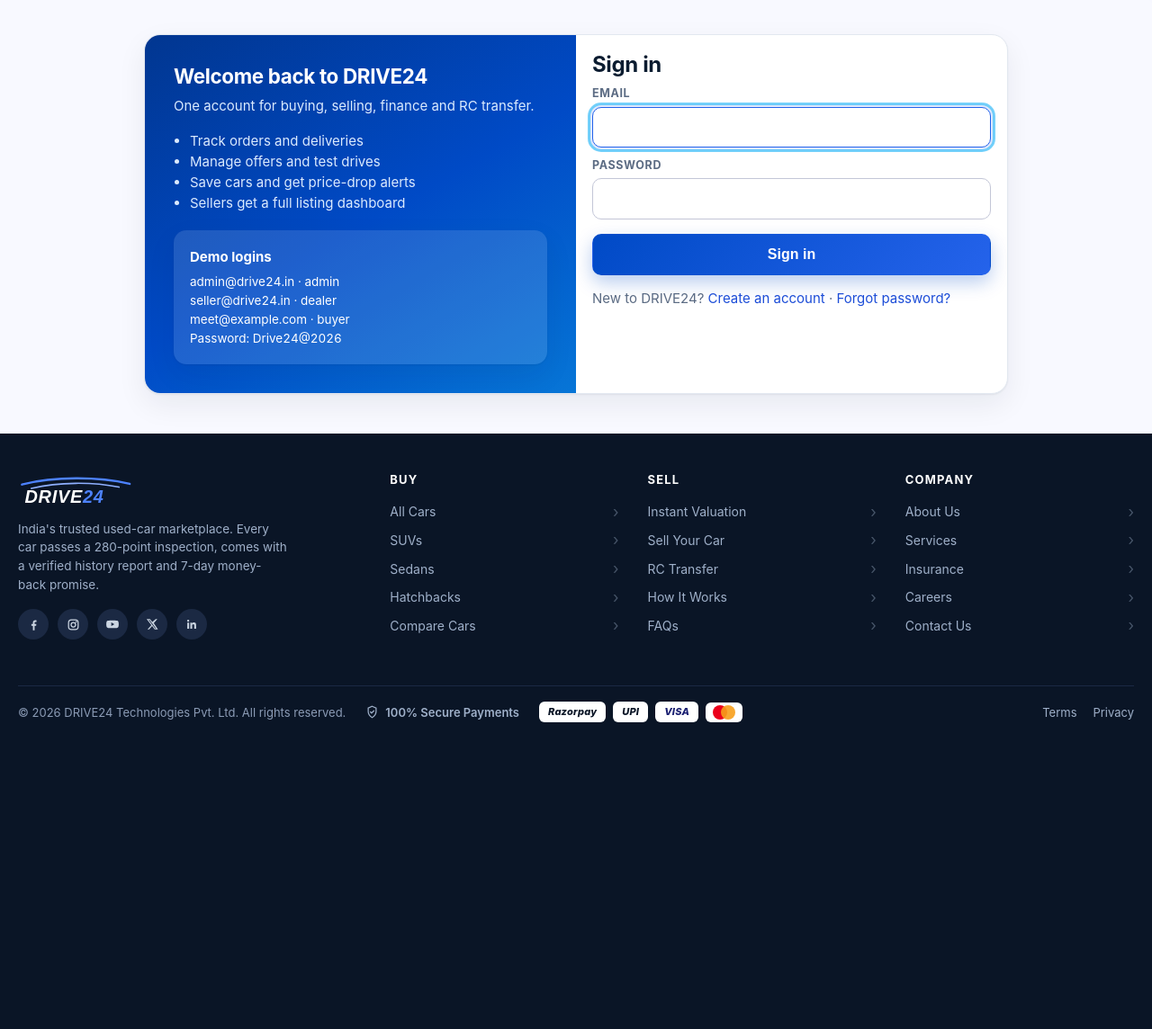
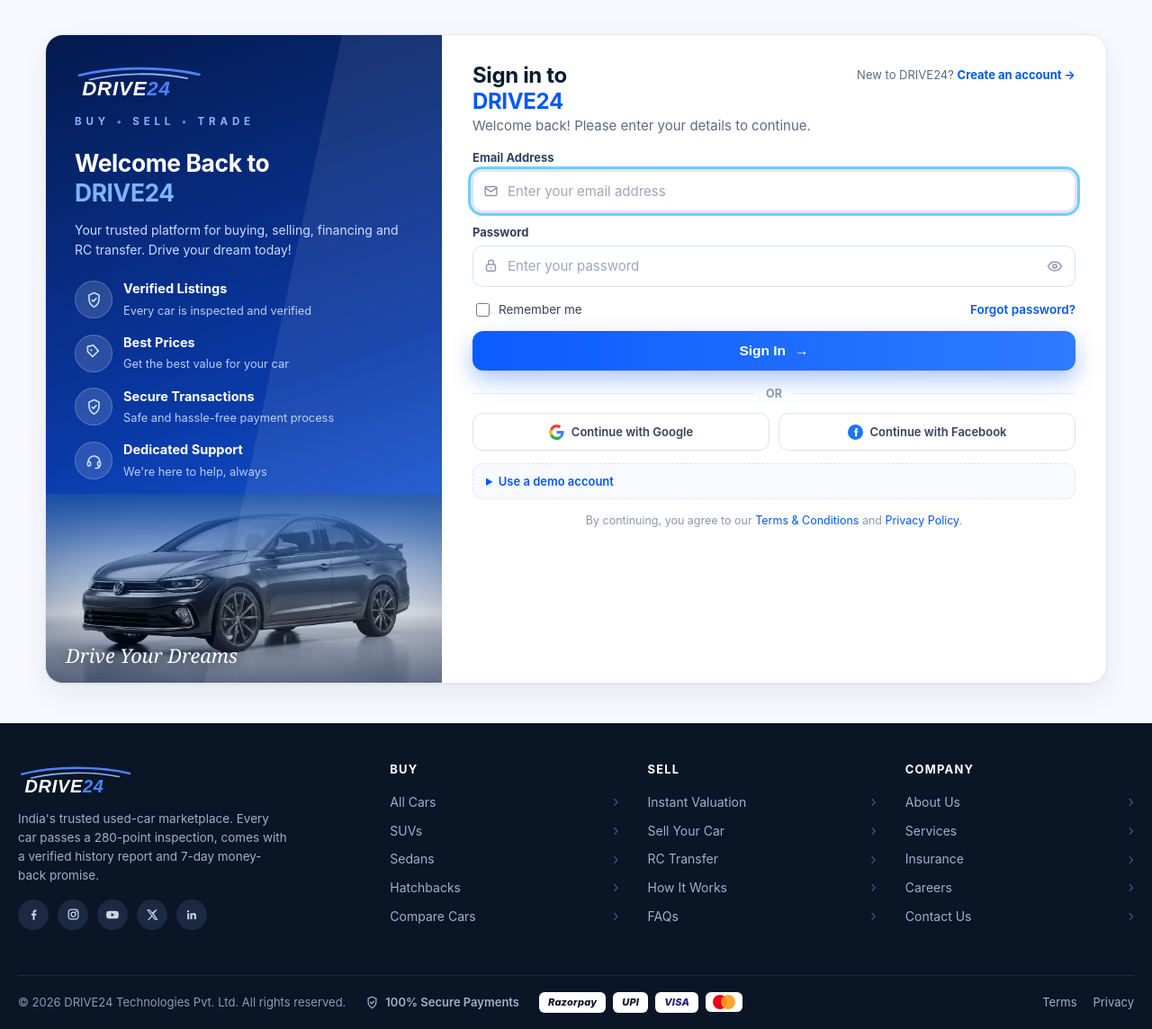
Before and after one commit to Meetpanchall/drive24, a PHP site: page /login.php in a window 1280 px wide; the page is wider, and only the part inside the window is pictured. Shown: the part 69-1213 px from the top of that part at 90% size. Before the commit the page ends 872 px from the top of that part, so only its background shows below. Run offline with PHP 8.4, Linux system fonts and the light colour scheme; data comes from the database, SQL or seed files in the repository.

Commit message:
Redesign login page to split-panel marketplace look
Left brand panel (logo, BUY-SELL-TRADE tag, welcome headline, 4 feature
rows, SUV photo with script); right form with icon inputs, password eye
toggle, remember-me + forgot-password row, gradient Sign In CTA, Google
/Facebook buttons, demo-account details, Terms note. Implements
remember-me via 30-day session cookie; all auth logic unchanged.

Co-authored-by: arena-agent <297053741+arena-agent@users.noreply.github.com>

```diff
--- a/assets/css/app.css
+++ b/assets/css/app.css
@@ -387,3 +387,17 @@
 .terms a{color:#0057ff}
 @media(max-width:960px){.reg-wrap{grid-template-columns:1fr}.reg-side{display:none}}
 @media(max-width:560px){.reg-grid{grid-template-columns:1fr}.oauth{grid-template-columns:1fr}.reg-form{padding:22px}}
+
+/* login page (shares register design system) */
+.login-tag{color:#8fb0ff;font-size:11.5px;font-weight:700;letter-spacing:.42em;margin-top:2px}
+.login-tag span{color:#5b87e0}
+.login-grid{grid-template-columns:1fr}
+.remember-row{display:flex;align-items:center;justify-content:space-between;gap:10px;margin-top:2px}
+.remember{display:inline-flex;align-items:center;gap:7px;font-size:13.5px;color:#33415c;cursor:pointer}
+.remember input{width:15px;height:15px;accent-color:#0057ff}
+.remember-row a{font-size:13.5px;font-weight:600;color:#0057ff}
+.oauth-2{grid-template-columns:1fr 1fr}
+.demo-logins{margin-top:14px;border:1px dashed #dbe3f0;border-radius:11px;padding:9px 14px;font-size:13px;color:#33415c;background:#f8faff}
+.demo-logins summary{cursor:pointer;font-weight:600;color:#0057ff}
+.demo-logins .num{margin-top:6px;font-size:12.8px;color:var(--muted)}
+@media(max-width:560px){.oauth-2{grid-template-columns:1fr}}
--- a/login.php
+++ b/login.php
@@ -18,6 +18,11 @@
             } else {
                 session_regenerate_id(true);
                 $_SESSION['user_id'] = (int) $row['id'];
+                if (isset($_POST['remember'])) {
+                    @ini_set('session.gc_maxlifetime', (string) (30 * 86400));
+                    setcookie((string) session_name(), (string) session_id(),
+                        ['expires' => time() + 30 * 86400, 'path' => '/', 'httponly' => true, 'samesite' => 'Lax']);
+                }
                 logActivity((int) $row['id'], 'auth.login', $email);
                 $next = (string) ($_POST['next'] ?? '');
                 if ($next !== '') { redirect($next); }
@@ -38,39 +43,53 @@
 renderHeader('Sign in', '');
 ?>
 <div class="wrap">
-  <div class="auth-wrap">
-    <div class="auth-side">
-      <h2 style="color:#fff">Welcome back to DRIVE24</h2>
-      <p style="color:#dbeafe">One account for buying, selling, finance and RC transfer.</p>
-      <ul>
-        <li>Track orders and deliveries</li>
-        <li>Manage offers and test drives</li>
-        <li>Save cars and get price-drop alerts</li>
-        <li>Sellers get a full listing dashboard</li>
+  <div class="auth-wrap reg-wrap login-wrap">
+    <div class="auth-side reg-side">
+      <a href="<?= e(base('index.php')) ?>" aria-label="DRIVE24 home"><img src="<?= e(base('assets/img/logo-word-white.svg')) ?>" alt="DRIVE24" height="38"></a>
+      <div class="login-tag">BUY <span>&bull;</span> SELL <span>&bull;</span> TRADE</div>
+      <h2>Welcome Back to<br><span class="hl">DRIVE24</span></h2>
+      <p class="reg-sub">Your trusted platform for buying, selling, financing and RC transfer. Drive your dream today!</p>
+      <ul class="reg-feats">
+        <li><span class="reg-ic"><svg viewBox="0 0 24 24" width="19" height="19" fill="none" stroke="currentColor" stroke-width="2"><path d="M12 2l7 3v6c0 5-3.2 8.6-7 11-3.8-2.4-7-6-7-11V5z"/><path d="M9 12l2 2 4-4" stroke-linecap="round" stroke-linejoin="round"/></svg></span><div><b>Verified Listings</b><small>Every car is inspected and verified</small></div></li>
+        <li><span class="reg-ic"><svg viewBox="0 0 24 24" width="19" height="19" fill="none" stroke="currentColor" stroke-width="2" stroke-linecap="round" stroke-linejoin="round"><path d="M3 3v7l7 7 8-8-7-8z"/><circle cx="8" cy="8" r="1.4" fill="currentColor" stroke="none"/></svg></span><div><b>Best Prices</b><small>Get the best value for your car</small></div></li>
+        <li><span class="reg-ic"><svg viewBox="0 0 24 24" width="19" height="19" fill="none" stroke="currentColor" stroke-width="2"><path d="M12 2l7 3v6c0 5-3.2 8.6-7 11-3.8-2.4-7-6-7-11V5z"/><path d="M9 12l2 2 4-4" stroke-linecap="round" stroke-linejoin="round"/></svg></span><div><b>Secure Transactions</b><small>Safe and hassle-free payment process</small></div></li>
+        <li><span class="reg-ic"><svg viewBox="0 0 24 24" width="19" height="19" fill="none" stroke="currentColor" stroke-width="2" stroke-linecap="round" stroke-linejoin="round"><path d="M4 13a8 8 0 0 1 16 0"/><rect x="3" y="13" width="4" height="6" rx="2"/><rect x="17" y="13" width="4" height="6" rx="2"/><path d="M20 19a4 4 0 0 1-4 3h-2"/></svg></span><div><b>Dedicated Support</b><small>We're here to help, always</small></div></li>
       </ul>
-      <div class="card card-pad" style="background:rgba(255,255,255,.12);border:0;color:#fff;margin-top:18px">
-        <b>Demo logins</b>
-        <div class="num" style="font-size:13.5px;margin-top:6px">
-          admin@drive24.in &middot; admin<br>
-          seller@drive24.in &middot; dealer<br>
-          meet@example.com &middot; buyer<br>
-          Password: Drive24@2026
-        </div>
+      <div class="reg-cars">
+        <img src="<?= e(base('assets/img/car9.jpg')) ?>" alt="Certified SUVs">
+        <span class="script">Drive Your Dreams</span>
       </div>
     </div>
-    <div class="card-pad">
-      <h1 style="font-size:1.5rem">Sign in</h1>
+    <div class="card-pad reg-form">
+      <div class="reg-top">
+        <h1>Sign in to<br><span class="blue">DRIVE24</span></h1>
+        <a class="signin-link" href="<?= e(base('register.php')) ?>">New to DRIVE24? <b>Create an account &rarr;</b></a>
+      </div>
+      <p class="muted">Welcome back! Please enter your details to continue.</p>
       <?php if ($error !== ''): ?><div class="alert error"><?= e($error) ?></div><?php endif; ?>
-      <form method="post">
+      <form method="post" class="grid reg-grid login-grid">
         <?= csrfField() ?>
         <input type="hidden" name="next" value="<?= e((string) ($_GET['next'] ?? '')) ?>">
-        <label class="form-label">Email</label>
-        <input class="form-control" type="email" name="email" value="<?= e((string) ($_POST['email'] ?? '')) ?>" required autofocus>
-        <label class="form-label" style="margin-top:10px">Password</label>
-        <input class="form-control" type="password" name="password" required>
-        <button class="btn btn-primary btn-block btn-lg" style="margin-top:16px" type="submit">Sign in</button>
+        <div class="full"><label class="form-label">Email Address</label>
+          <div class="in-wrap"><svg viewBox="0 0 24 24" width="17" height="17" fill="none" stroke="currentColor" stroke-width="2" stroke-linecap="round" stroke-linejoin="round"><rect x="3" y="5" width="18" height="14" rx="2"/><path d="M3 7l9 6 9-6"/></svg><input class="form-control" type="email" name="email" placeholder="Enter your email address" value="<?= e((string) ($_POST['email'] ?? '')) ?>" required autofocus></div></div>
+        <div class="full"><label class="form-label">Password</label>
+          <div class="in-wrap"><svg viewBox="0 0 24 24" width="17" height="17" fill="none" stroke="currentColor" stroke-width="2" stroke-linecap="round"><rect x="5" y="10" width="14" height="10" rx="2"/><path d="M8 10V7a4 4 0 0 1 8 0v3"/><circle cx="12" cy="15" r="1.4" fill="currentColor" stroke="none"/></svg><input class="form-control" type="password" id="loginPassword" name="password" placeholder="Enter your password" required><button type="button" class="pw-eye" data-pw-toggle="loginPassword" aria-label="Show password"><svg viewBox="0 0 24 24" width="18" height="18" fill="none" stroke="currentColor" stroke-width="2"><path d="M2 12s3.5-6.5 10-6.5S22 12 22 12s-3.5 6.5-10 6.5S2 12 2 12z"/><circle cx="12" cy="12" r="2.8"/></svg></button></div></div>
+        <div class="full remember-row">
+          <label class="remember"><input type="checkbox" name="remember" value="1"> Remember me</label>
+          <a href="<?= e(base('forgot-password.php')) ?>">Forgot password?</a>
+        </div>
+        <div class="full"><button class="btn-create" type="submit">Sign In <span aria-hidden="true">&rarr;</span></button></div>
       </form>
-      <p class="muted" style="margin-top:14px">New to DRIVE24? <a href="<?= e(base('register.php')) ?>">Create an account</a> &middot; <a href="<?= e(base('forgot-password.php')) ?>">Forgot password?</a></p>
+      <div class="or"><span>OR</span></div>
+      <div class="oauth oauth-2">
+        <a class="oauth-btn" href="#" data-soon="Google sign-in is coming soon"><svg viewBox="0 0 24 24" width="17" height="17"><path fill="#4285F4" d="M23.5 12.3c0-.9-.1-1.5-.3-2.3H12v4.3h6.5c-.1 1.1-.8 2.7-2.4 3.8l3.6 2.8c2.2-2 3.8-5 3.8-8.6z"/><path fill="#34A853" d="M12 24c3.2 0 6-1.1 7.9-2.9l-3.8-2.9c-1 .7-2.4 1.2-4.1 1.2-3.2 0-5.9-2.1-6.8-5.1l-3.7 2.9C3.5 21.3 7.5 24 12 24z"/><path fill="#FBBC05" d="M5.2 14.3c-.2-.7-.4-1.5-.4-2.3s.1-1.6.4-2.3L1.5 6.9C.5 8.9 0 10.4 0 12s.5 3.1 1.5 4.9l3.7-2.6z"/><path fill="#EA4335" d="M12 4.7c1.8 0 3 .8 3.7 1.4l3.3-3.2C17.9 1.1 15.2 0 12 0 7.5 0 3.5 2.7 1.5 7l3.6 2.8c1-3 3.7-5.1 6.9-5.1z"/></svg> Continue with Google</a>
+        <a class="oauth-btn" href="#" data-soon="Facebook sign-in is coming soon"><svg viewBox="0 0 24 24" width="17" height="17"><circle cx="12" cy="12" r="12" fill="#1877F2"/><path fill="#fff" d="M16.5 12.2h-2.2v6.6h-2.7v-6.6H10V9.7h1.6V8.1c0-1.3.6-2.4 2.4-2.4h1.8v2.2h-1.1c-.6 0-.8.4-.8.9v1h2.1l-.5 2.4z"/></svg> Continue with Facebook</a>
+      </div>
+      <details class="demo-logins">
+        <summary>Use a demo account</summary>
+        <div class="num">admin@drive24.in &middot; seller@drive24.in &middot; meet@example.com<br>Password for all: <b>Drive24@2026</b></div>
+      </details>
+      <p class="terms">By continuing, you agree to our <a href="<?= e(base('terms.php')) ?>">Terms &amp; Conditions</a> and <a href="<?= e(base('privacy.php')) ?>">Privacy Policy</a>.</p>
     </div>
   </div>
 </div>
```
